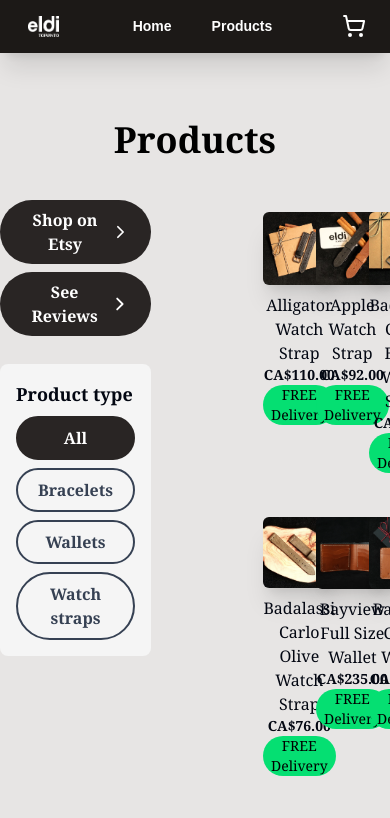
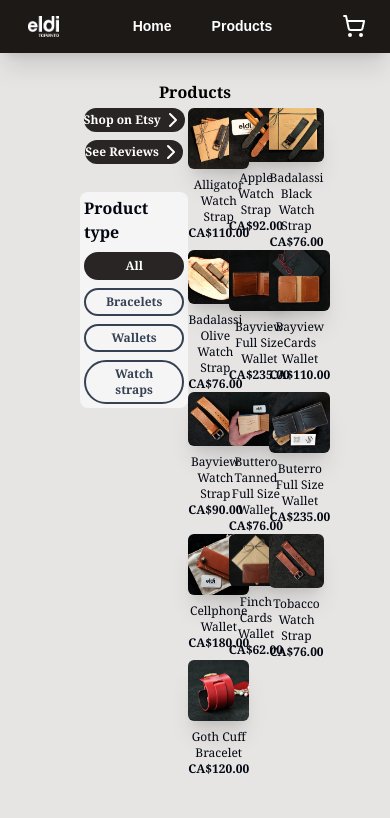
Before and after one commit to cdiaconu04/Eldi-Ecom-Store, a Next.js app: page /products in a window 390 px wide. Shown: the top 818 px of the page. Built offline with nearby package versions, Linux system fonts and the light colour scheme.

Commit message:
Added responsive design to products page

```diff
--- a/src/app/products/page.js
+++ b/src/app/products/page.js
@@ -1,15 +1,18 @@
 "use client";
 import Navbar from '../../components/navbar';
-import { useState } from "react";
+import { useState, useEffect } from "react";
 import { motion } from "motion/react"
 import { ChevronRight } from 'lucide-react';
 import { products } from '../../data/products.js';
-import { ShoppingCart } from 'lucide-react';
 import Link from "next/link";
 
 import { useRecents } from "../../context/recents";
 
 export default function Products() {
+    const [windowWidth, setWindowWidth] = useState(0);
+    const [windowHeight, setWindowHeight] = useState(0);
+    const [windowSize, setWindowSize] = useState("");
+
     const [typeFilter, setTypeFilter] = useState("All");
 
     const types = ["All", "Bracelets", "Wallets", "Watch straps"];
@@ -29,52 +32,102 @@ export default function Products() {
         addRecents(item)
     }
 
+    function getPicDimensions() {
+        if (windowSize == "xs") return 250
+        else if (windowSize == "sm") return 150;
+        else if (windowSize == "md") return 170;
+        else if (windowSize == "lg") return 200;
+        else if (windowSize == "xl") return 220;
+        else return 250;
+    }
+
+    useEffect(() => {
+        const handleResize = () => {
+          setWindowWidth(window.innerWidth);
+          setWindowHeight(window.innerHeight);
+
+          if (windowWidth >= 1536) setWindowSize("2xl");
+          else if (windowWidth >= 1280) setWindowSize("xl");
+          else if (windowWidth >= 1024) setWindowSize("lg");
+          else if (windowWidth >= 768) setWindowSize("md");
+          else if (windowWidth >= 640) setWindowSize("sm");
+          else setWindowSize("xs")
+        };
+
+        handleResize();
+
+        window.addEventListener("resize", handleResize);
+        return () => window.removeEventListener("resize", handleResize);
+    });
+
     return (
         <div>
             <Navbar moved={true} />
 
             <div className="w-full bg-stone-200">
 
-                <div className="max-w-screen-xl mx-auto min-h-screen py-30 flex flex-col gap-10 items-center relative overflow-hidden">
+                <div className="max-w-screen-xl mx-auto min-h-screen flex flex-col items-center relative overflow-hidden
+                    2xl:py-30 xl:py-23 lg:py-20 py-20
+                    2xl:px-0 xl:px-11 lg:px-20 px-20
+                    2xl:gap-10 xl:gap-8 lg:gap-6 md:gap-4 sm:gap-2 gap-1
+                ">
 
-                    <h2 className="text-4xl font-bold font-serif text-black"> Products </h2>
+                    <h2 className="font-bold font-serif text-black
+                        2xl:text-4xl xl:text-4xl lg:text-3xl md:text-3xl sm:text-2xl text:xl
+                    "> Products </h2>
 
-                    <div className="flex flex-row gap-25">
+                    <div className="flex flex-row
+                        2xl:gap-25 xl:gap-20 lg:gap-15 md:gap-10 sm:gap-5
+                    ">
 
                         <div className="flex flex-col gap-7">
 
                             <div className="flex flex-col gap-2">
                                 <a href="https://www.etsy.com/ca/shop/ElDiLeatherGoods" target="_blank" className="flex flex-row items-center justify-center">
-                                    <motion.button className="flex flex-row items-center justify-center px-5 py-2 bg-stone-800 rounded-full hover:bg-stone-950 cursor-pointer"
+                                    <motion.button className="flex flex-row items-center justify-center bg-stone-800 rounded-full hover:bg-stone-950 cursor-pointer
+                                        2xl:px-5 2xl:py-2 md:px-4 sm:px-3 sm:py-1
+                                    "
                                         whileHover={{ x: 10, scale: 1.02 }}
                                         whileTap={{ scale: 0.97 }}
                                     >
-                                        <p className="font-serif font-bold text-white"> Shop on Etsy </p>
+                                        <p className="font-serif font-bold text-white
+                                            text-xs sm:text-xs md:text-sm lg:text-base xl:text-base 2xl-text-base
+                                        "> Shop on Etsy </p>
                                         <ChevronRight className="text-white"/>
                                     </motion.button>
                                 </a>
 
                                 <a href="https://www.etsy.com/ca/shop/ElDiLeatherGoods?ref=shop_profile&listing_id=1125162739#reviews" target="_blank" className="flex flex-row items-center justify-center">
-                                    <motion.button className="flex flex-row items-center justify-center px-5 py-2 bg-stone-800 rounded-full hover:bg-stone-950 cursor-pointer"
+                                    <motion.button className="flex flex-row items-center justify-center bg-stone-800 rounded-full hover:bg-stone-950 cursor-pointer
+                                        2xl:px-5 2xl:py-2 md:px-4 sm:px-3 sm:py-1
+                                    "
                                         whileHover={{ x: 10, scale: 1.02 }}
                                         whileTap={{ scale: 0.97 }}
                                     >
-                                        <p className="font-serif font-bold text-white"> See Reviews </p>
+                                        <p className="font-serif font-bold text-white
+                                            text-xs sm:text-xs md:text-sm lg:text-base xl:text-base 2xl-text-base
+                                        "> See Reviews </p>
                                         <ChevronRight className="text-white"/>
                                     </motion.button>
                                 </a>
 
                             </div>
 
-                            <div className="flex flex-col gap-2 justify-center bg-neutral-100 p-4 rounded-lg">
+                            <div className="flex flex-col gap-2 justify-center bg-neutral-100 rounded-lg
+                                2xl:p-4 xl:p-3 lg:p-2.5 md:p-2 sm:p-1.5 p-1
+                            ">
 
-                                <p className="text-lg text-gray-950 font-serif font-bold"> Product type </p>
+                                <p className="text-gray-950 font-serif font-bold
+                                    xl:text-lg lg:text-base md:text-sm
+                                "> Product type </p>
 
                                 <div className="flex flex-col gap-2">
                                     {types.map(productType => (
                                         <label key={productType} className="flex flex-col items-center cursor-pointer gap-2">
 
-                                            <motion.button className={`hover:bg-gray-950 hover:text-white hover:border-gray-950 font-serif font-bold px-5 py-2 w-full rounded-full border-2 ${typeFilter === productType ? "bg-stone-800 text-white border-stone-800" : "text-gray-700"}`}
+                                            <motion.button className={`hover:bg-gray-950 hover:text-white hover:border-gray-950 font-serif font-bold px-5 py-1 w-full rounded-full border-2 ${typeFilter === productType ? "bg-stone-800 text-white border-stone-800" : "text-gray-700"}
+                                                xl:text-base md:text-sm text-xs
+                                            `}
                                                 onClick={() => setTypeFilter(productType)}
                                                 whileHover={{ scale: 1.02 }}
                                                 whileTap={{ scale: 0.97 }}
@@ -91,25 +144,33 @@ export default function Products() {
 
                         </div>
 
-                        <div className="grid grid-cols-3 gap-5">
+                        <div className="grid grid-cols-3
+                            2xl:gap-5 xl:gap-4 lg:gap-2.5
+                        ">
                             {filteredProducts.map(product => (
                                 <Link key={product.id} href={`/products/${product.slug}`}>
                                     <button
                                         onClick={() => handleAddToRecents(product)}
                                         className="hover:cursor-pointer"
                                     >
-                                    <motion.div className="flex flex-col items-center justify-center gap-2 hover:bg-white hover:rounded-xl p-3 hover:shadow-xl"
+                                    <motion.div className="flex flex-col items-center justify-center gap-2 hover:bg-white hover:rounded-xl hover:shadow-xl
+                                        xl:p-3 lg:p-2.5 md:p-2 sm:p-1.5
+                                    "
                                         whileHover={{ scale: 1.02 }}
                                         whileTap={{ scale: 0.97 }}
                                     >
-                                        <img src={product.pics[0].pic} className="shadow-xl rounded-md" width={250} height={250}/>
+                                        <img src={product.pics[0].pic} className="shadow-xl rounded-md" width={getPicDimensions()} height={getPicDimensions()}/>
                                         <div className="flex flex-col items-center justify-center">
-                                            <p className="text-gray-950 text-md font-serif"> {product.name} </p>
-                                            <p className="text-gray-950 text-sm font-serif font-bold text-center"> CA{product.price} </p>
+                                            <p className="text-gray-950 font-serif whitespace-normal break-words
+                                                xl:text-base md:text-sm text-xs
+                                            "> {product.name} </p>
+                                            <p className="text-gray-950 font-serif font-bold text-center
+                                                lg:text-sm text-xs
+                                            "> CA{product.price} </p>
 
-                                            <div className="bg-green-400 rounded-full flex flex-row items-center justify-center w-fit px-2">
+                                            {/* <div className="bg-green-400 rounded-full flex flex-row items-center justify-center w-fit px-2">
                                                 <p className="text-black text-sm font-serif text-center"> FREE Delivery </p>
-                                            </div>
+                                            </div> */}
                                         </div>
                                     </motion.div>
                                     </button>
--- a/src/data/products.js
+++ b/src/data/products.js
@@ -64,7 +64,7 @@ export const products = [
     {
         id: 8,
         slug: "badalassi-carlo-watch-strap",
-        name: "Badalassi Carlo Black Watch Strap",
+        name: "Badalassi Black Watch Strap",
         type: "Watch straps",
         pics: [
             {id: 0, pic: "/products/badalassicarlowatchstrap/pic1.png"},
@@ -96,7 +96,7 @@ export const products = [
     {
         id: 9,
         slug: "badalassi-carlo-olive-watch-strap",
-        name: "Badalassi Carlo Olive Watch Strap",
+        name: "Badalassi Olive Watch Strap",
         type: "Watch straps",
         pics: [
             {id: 0, pic: "/products/badalassicarloolivewatchstrap/pic1.png"},
```
